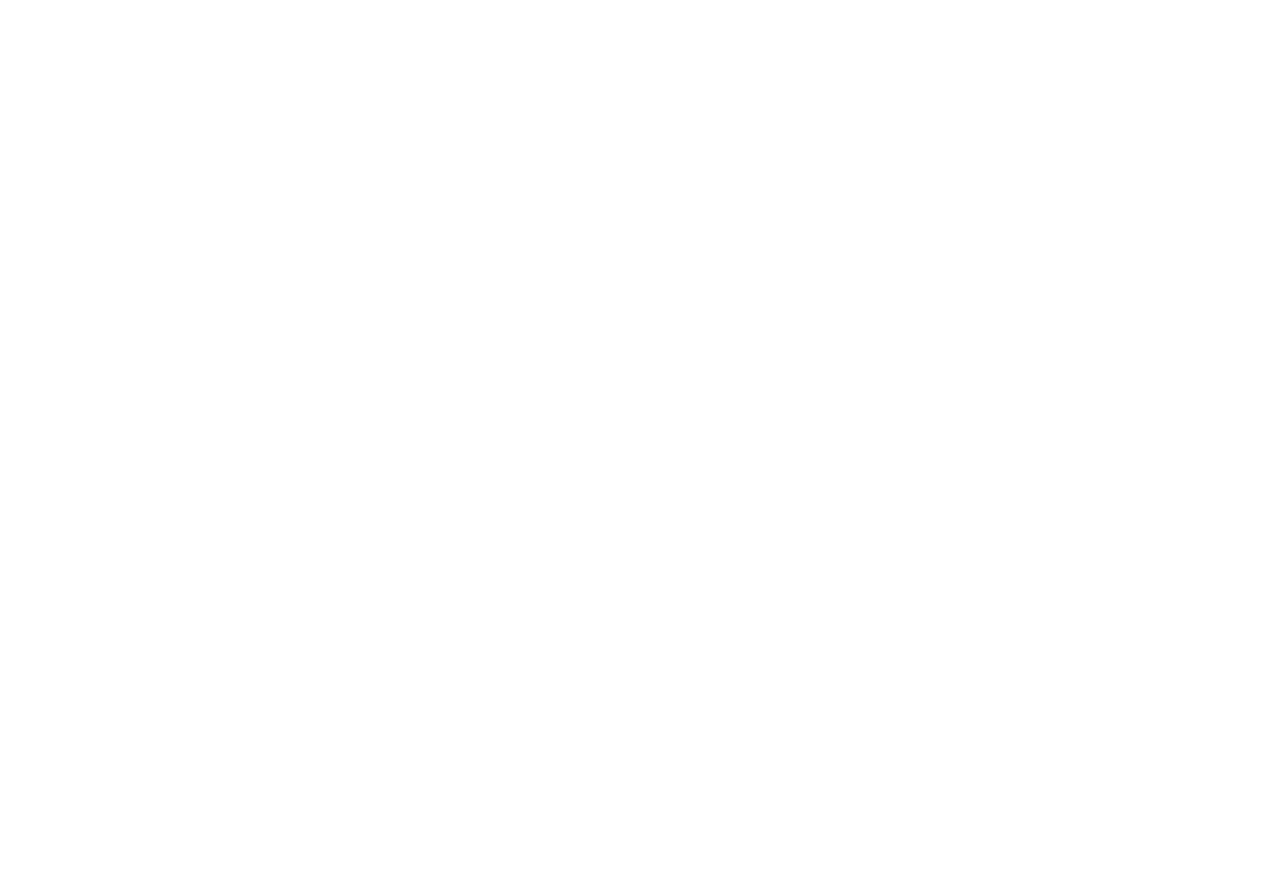
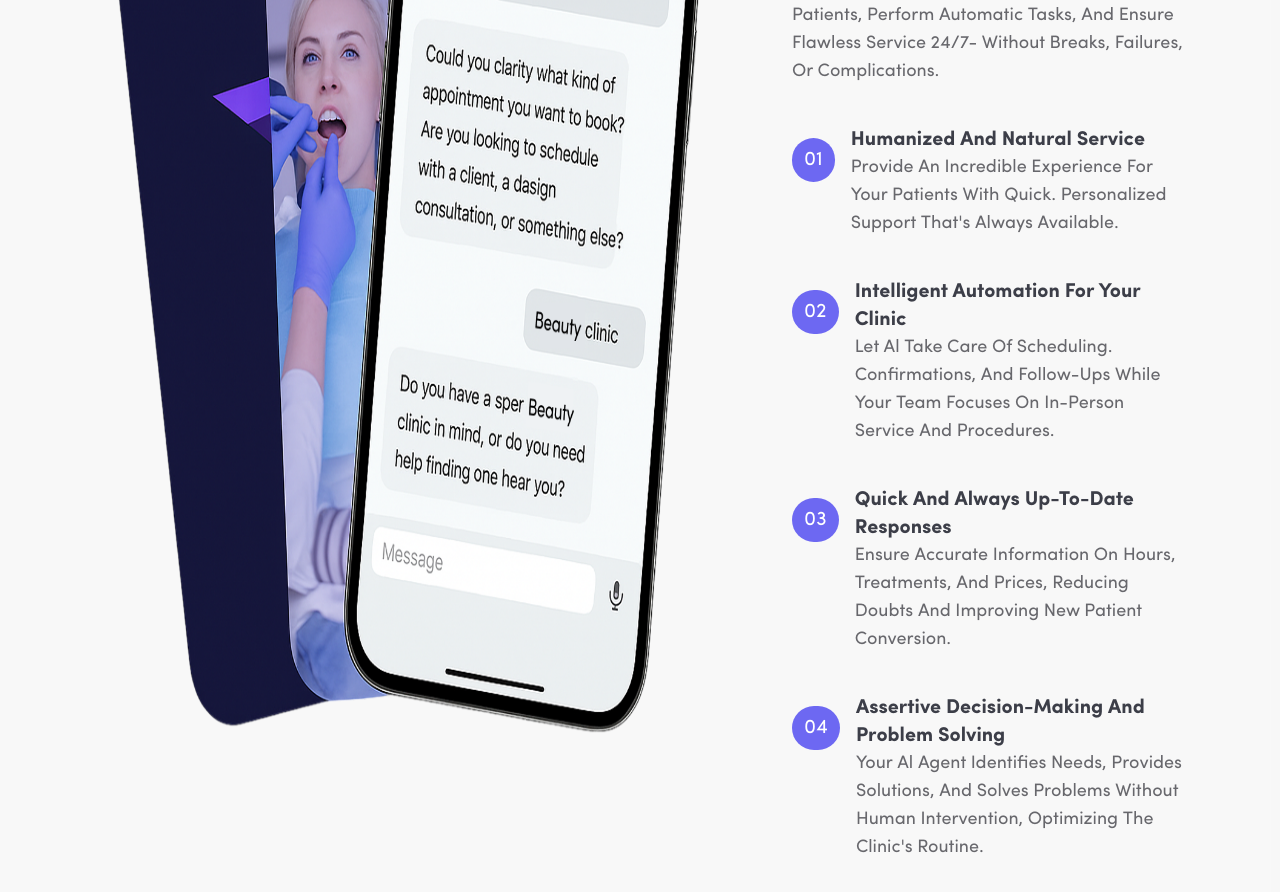
Before and after one commit to Muhammad-Umer-Imtiaz/Lumina-Ai, a React (Vite) app: page / in a window 1280 px wide. Shown: the part 5140-6032 px from the top of the page. Before the commit the page ends 4699 px from the top, so only its background shows below. Built offline with nearby package versions, Linux system fonts and the light colour scheme.

Commit message:
sixth Section Done

```diff
--- a/src/App.tsx
+++ b/src/App.tsx
@@ -3,6 +3,7 @@
 import Third from './Components/Third'
 import FourthSection from './Components/FourthSection'
 import FifthSection from './Components/FifthSection'
+import SixthSection from './Components/SixthSection'
 
 const App = () => {
   return (
@@ -12,6 +13,7 @@
       <Third/>
       <FourthSection/>
       <FifthSection/>
+      <SixthSection/>
     </div>
   )
 }
--- a/src/Components/LandingPage.tsx
+++ b/src/Components/LandingPage.tsx
@@ -1,6 +1,6 @@
 import Navbar from "./Navbar";
 import Users from "../assets/Users.png";
-import background from "../assets/background.png";
+import background from "../assets/Background.png";
 import employee from "../assets/employee.png";
 import landingLast from "../assets/landingLast.png";
 import arrow1 from "../assets/arrow1.png";
--- /dev/null
+++ b/src/Components/SixthSection.tsx
@@ -0,0 +1,46 @@
+import SixthSectionImage from "../assets/SixthSectionImage.png"
+
+const data =[
+    {
+        id: "01",
+        heading:"Humanized And Natural Service",
+        paragraph:"Provide An Incredible Experience For Your Patients With Quick. Personalized Support That's Always Available."
+    },
+    {
+        id : "02",
+        heading:"Intelligent Automation For Your Clinic",
+        paragraph:"Let Al Take Care Of Scheduling. Confirmations, And Follow-Ups While Your Team Focuses On In-Person Service And Procedures."
+    },
+    {
+        id : "03",
+        heading:"Quick And Always Up-To-Date Responses",
+        paragraph:"Ensure Accurate Information On Hours, Treatments, And Prices, Reducing Doubts And Improving New Patient Conversion."
+    },
+    {
+        id : "04",
+        heading:"Assertive Decision-Making And Problem Solving",
+        paragraph:"Your Al Agent Identifies Needs, Provides Solutions, And Solves Problems Without Human Intervention, Optimizing The Clinic's Routine."
+    }
+]
+const SixthSection = () => {
+  return (
+    <div className="px-24 py-20 bg-[#D9D9D9]/20 space-y-10 flex gap-14">
+        <img src={SixthSectionImage} className="w-[640px]" alt="Image" />
+        <div className="flex flex-col gap-10 ">
+            <h1 className="text-6xl text-[#515577]">What Is An Al Agent For Beauty Clinics?</h1>
+<p className="text-lg text-[#67676C]">Imagine Having An Exclusive "ChatGPT/ Deepseek/ Gemini" For Your Clinic! Our Al Agents Understand And Respond To Your Patients, Perform Automatic Tasks, And Ensure Flawless Service 24/7- Without Breaks, Failures, Or Complications.</p>
+        {data.map((item)=>(
+            <div key={item.id} className="flex items-start gap-4">
+                <span className="bg-[#6D68F2] text-xl text-[#fff] px-3 py-2 mt-3 rounded-full">{item.id}</span>
+                <div>
+                    <h2 className="text-[#3C3E48] font-bold text-xl"> {item.heading}</h2>
+                    <p className="text-[#67676CFF] text-lg">{item.paragraph}</p>
+                </div>
+            </div>
+        ))}
+        </div>
+    </div>
+  )
+}
+
+export default SixthSection
```
Also changed, not shown: src/assets/SixthSectionImage.png (added).
